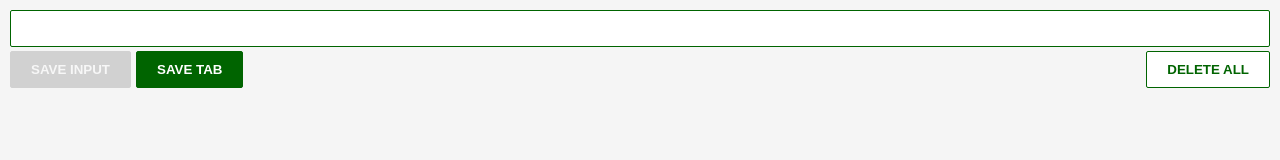
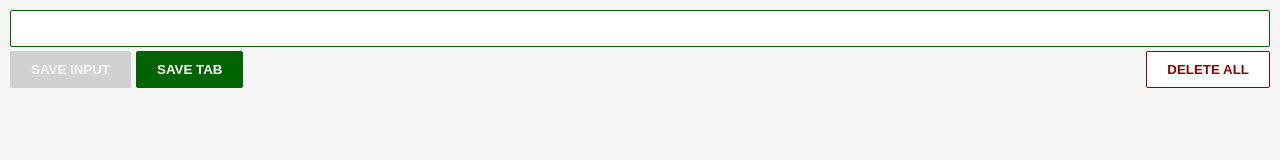
Before and after one commit to rodionsibov/ideal-fiesta, a browser extension: page chrome-extension/index.html in a window 1280 px wide. Drawn offline with Linux system fonts and the light colour scheme.

Commit message:
style: change anchor and button color

```diff
--- a/chrome-extension/style.css
+++ b/chrome-extension/style.css
@@ -42,8 +42,8 @@ button:disabled {
 
 #delete-btn {
     background: white;
-    border: 1px solid darkgreen;
-    color: darkgreen;
+    border: 1px solid darkred;
+    color: darkred;
     margin-left: auto;
 }
 
@@ -61,5 +61,5 @@ li {
 }
 
 a {
-    color: darkgreen;
+    color: black;
 }
```
